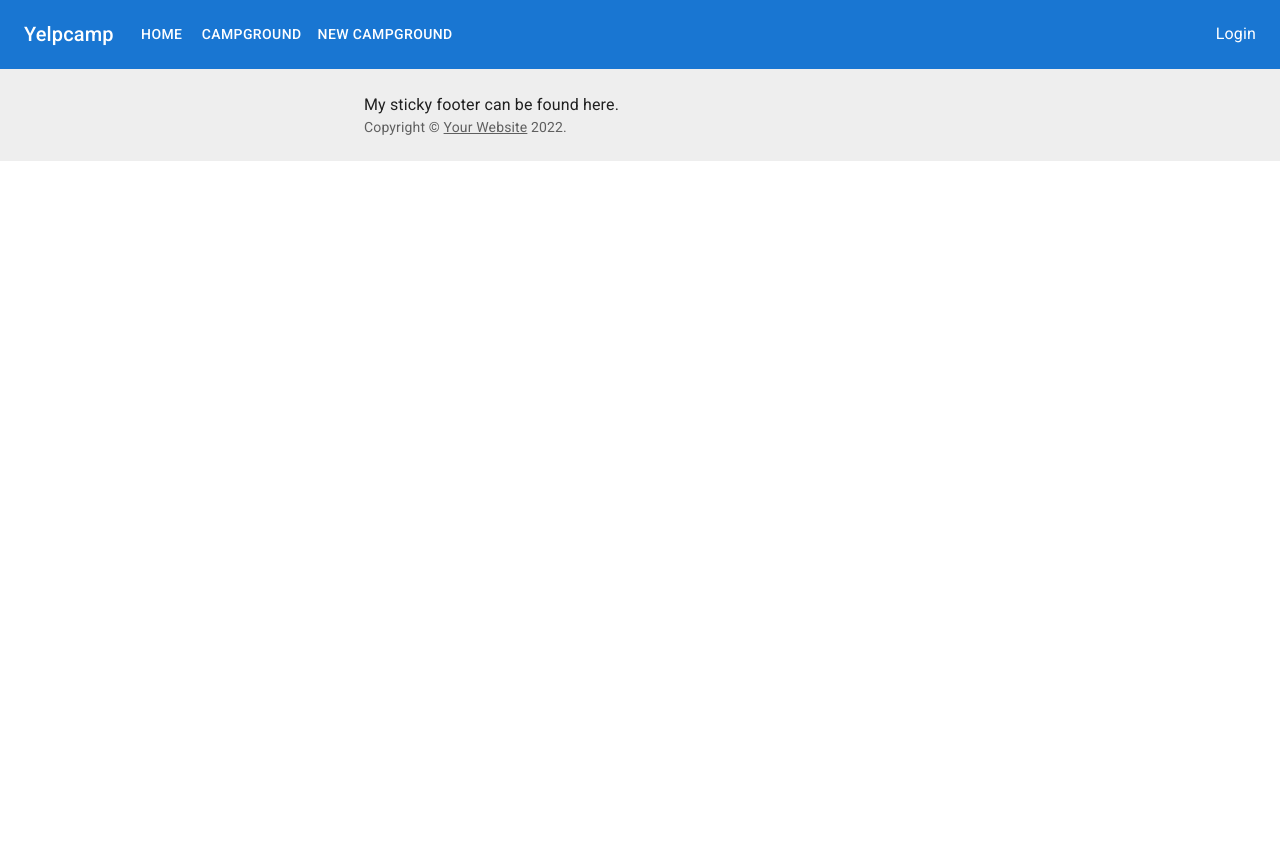
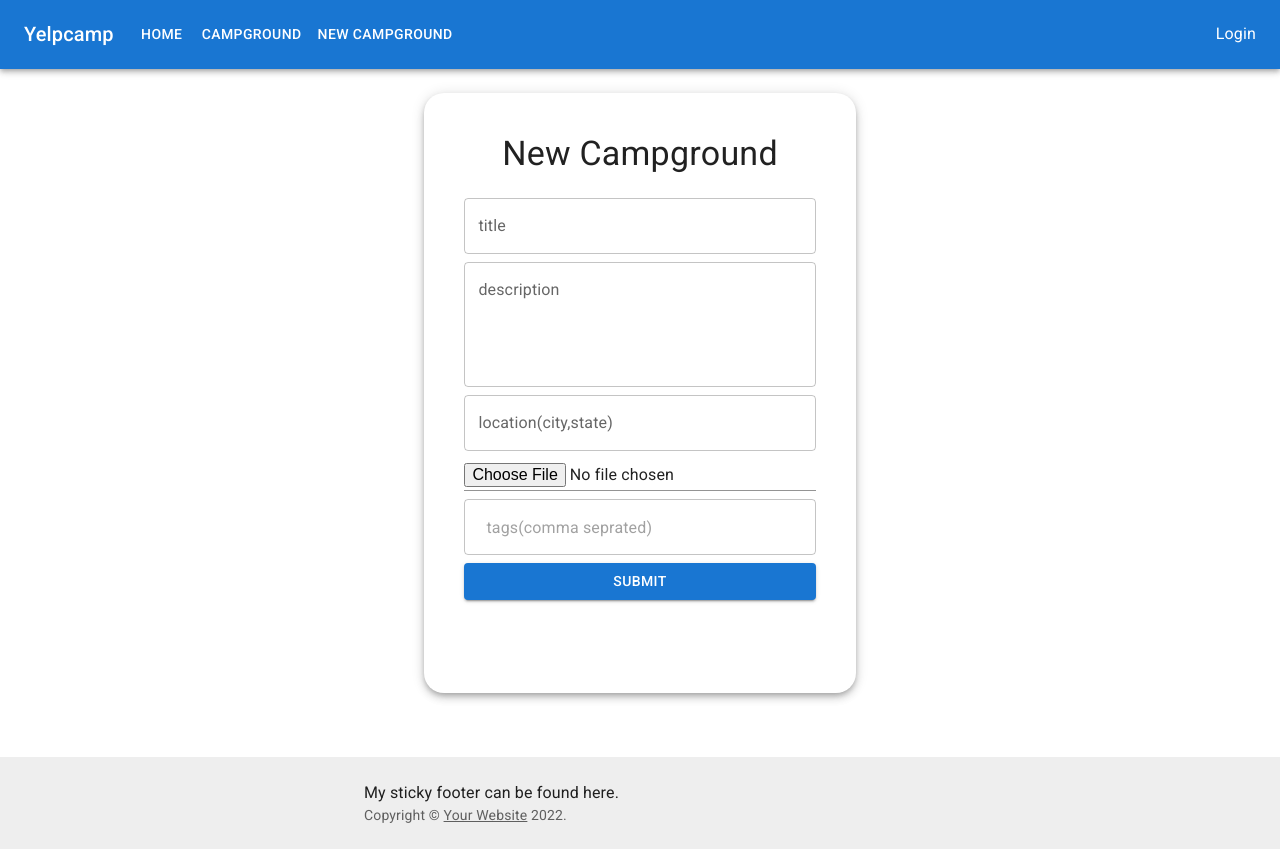
Before and after one commit to thakurabhishek7283/YELPCAMP-CLONE-with-REACT, a React (Create React App) app in the folder client/: page /campground/new in a window 1280 px wide. Before the commit the page ends 800 px from the top, so only its background shows below. Built offline with nearby package versions, Linux system fonts and the light colour scheme.

Commit message:
frontend changes

```diff
--- a/client/src/App.js
+++ b/client/src/App.js
@@ -10,8 +10,8 @@ function App() {
       <Routes>
         <Route path="/" element={<HomeLayout />} />
         <Route path="/auth" element={<AuthLayout />} />
+        <Route path="/campground/new" element={<CreateLayout />} />
         <Route path="/campground/:id" element={<CampgroundLayout />} />
-        <Route path="/campground/new" element={<CreateLayout />} />
       </Routes>
     </BrowserRouter>
   );
--- /dev/null
+++ b/client/src/components/Form/ChipInput.js
@@ -0,0 +1,12 @@
+import { Chip } from "@mui/material";
+
+function ChipInput({ tag, handleChipDelete }) {
+  const handleDelete = () => {
+    handleChipDelete(tag);
+  };
+
+  return (
+    <Chip color="secondary" size="small" label={tag} onDelete={handleDelete} />
+  );
+}
+export default ChipInput;
--- a/client/src/components/Form/Form.js
+++ b/client/src/components/Form/Form.js
@@ -0,0 +1,134 @@
+import {
+  Button,
+  FormControl,
+  OutlinedInput,
+  Paper,
+  TextField,
+  InputAdornment,
+  Input,
+  Box,
+  Typography,
+} from "@mui/material";
+import ChipInput from "./ChipInput";
+import { useState } from "react";
+
+function Form() {
+  const [formData, setFormData] = useState({
+    title: "",
+    description: "",
+    tags: [],
+    location: "",
+    selectedFiles: null,
+  });
+  const [tagsInput, setTagsInput] = useState("");
+
+  const handleChange = (e) => {
+    setFormData((prev) => ({ ...prev, [e.target.name]: e.target.value }));
+  };
+  const handleTagsChange = (e) => {
+    const tagsString = e.target.value;
+    if (tagsString.includes(",")) {
+      const tempArray = tagsString.split(",");
+
+      const tagsArray = tempArray[0];
+
+      setFormData((prev) => ({ ...prev, tags: [...prev.tags, tagsArray] }));
+
+      setTagsInput("");
+      e.target.value = "";
+    }
+    setTagsInput(e.target.value);
+  };
+
+  const handleChipDelete = (tag) => {
+    setFormData((prev) => ({
+      ...prev,
+      tags: prev.tags.filter((t) => t !== tag),
+    }));
+  };
+
+  const handleFileChange = (e) => {
+    setFormData((prev) => ({
+      ...prev,
+      selectedFiles: e.target.files,
+    }));
+  };
+
+  const handleSubmit = () => {
+    console.log(formData);
+  };
+  return (
+    <Paper
+      elevation={5}
+      sx={{
+        width: { xs: "90%", sm: "50%", md: "50%", lg: "35%", xl: "30%" },
+        maxHeight: "600px",
+        borderRadius: 5,
+      }}
+    >
+      <Box
+        sx={{
+          display: "flex",
+          flexDirection: "column",
+          paddingX: 5,
+          paddingY: 5,
+          rowGap: 1,
+        }}
+      >
+        <Typography variant="h4" sx={{ alignSelf: "center", mb: 2 }}>
+          New Campground
+        </Typography>
+        <FormControl fullWidth>
+          <TextField label="title" name="title" onChange={handleChange} />
+        </FormControl>
+        <FormControl fullWidth>
+          <TextField
+            label="description"
+            name="description"
+            onChange={handleChange}
+            multiline
+            rows={4}
+          />
+        </FormControl>
+        <FormControl fullWidth>
+          <TextField
+            label="location(city,state)"
+            name="location"
+            onChange={handleChange}
+          />
+        </FormControl>
+        <FormControl fullWidth>
+          <Input type="file" onChange={handleFileChange} />
+        </FormControl>
+        <FormControl fullWidth>
+          <OutlinedInput
+            name="tags"
+            value={tagsInput}
+            placeholder="tags(comma seprated)"
+            onChange={handleTagsChange}
+            startAdornment={
+              <InputAdornment position="start">
+                {formData.tags.map((tag, index) => {
+                  return tag ? (
+                    <ChipInput
+                      key={index}
+                      tag={tag}
+                      handleChipDelete={handleChipDelete}
+                    />
+                  ) : null;
+                })}
+              </InputAdornment>
+            }
+          />
+        </FormControl>
+        <FormControl>
+          <Button variant="contained" onClick={handleSubmit}>
+            Submit
+          </Button>
+        </FormControl>
+      </Box>
+    </Paper>
+  );
+}
+
+export default Form;
--- a/client/src/layouts/create.layout.js
+++ b/client/src/layouts/create.layout.js
@@ -1,10 +1,23 @@
 import NavBar from "../components/NavBar/NavBar";
 import Footer from "../components/Footer/Footer";
+import Form from "../components/Form/Form";
+import { Container } from "@mui/material";
 
 const CreateLayout = () => {
   return (
     <>
       <NavBar />
+      <Container
+        maxWidth="xl"
+        sx={{
+          display: "flex",
+          justifyContent: "center",
+          minHeight: "80vh",
+          marginY: 3,
+        }}
+      >
+        <Form />
+      </Container>
 
       <Footer />
     </>
--- a/client/src/reducers/review.js
+++ b/client/src/reducers/review.js
@@ -6,7 +6,7 @@ import {
   DELETE_REVIEW,
 } from "../constants/constants";
 
-export default (state = { reviews: [], isLoading: true }) => {
+export default (state = { reviews: [], isLoading: true }, action) => {
   switch (action.type) {
     case START_LOADING:
       return { ...state, isLoading: true };
--- a/client/src/reducers/rootReducer.js
+++ b/client/src/reducers/rootReducer.js
@@ -1 +1,6 @@
 import { combineReducers } from "redux";
+import campground from "./campground";
+import review from "./review";
+import user from "./user";
+
+export const rootReducer = combineReducers({ campground, review, user });
```
Also changed, not shown: client/src/index.js (+5 -4 lines).
